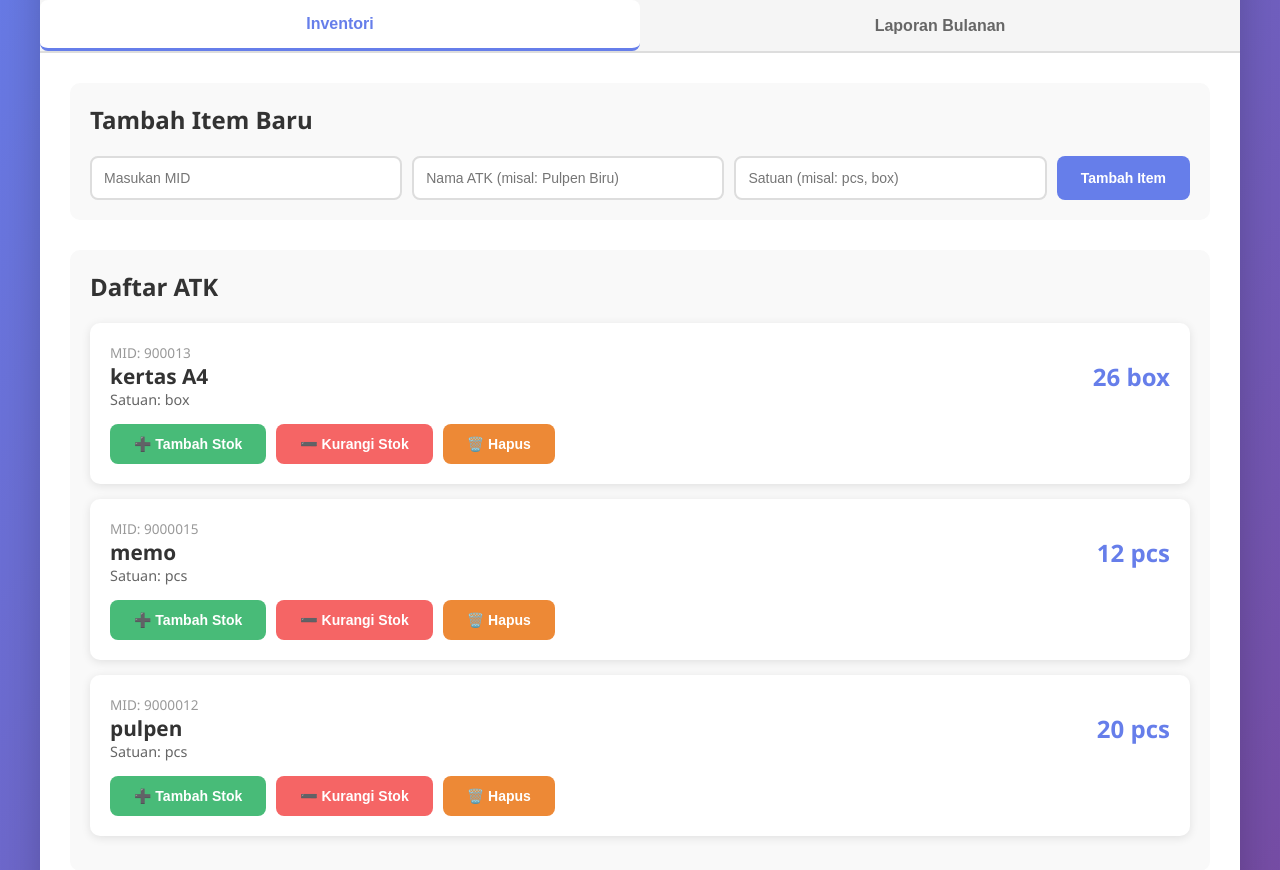
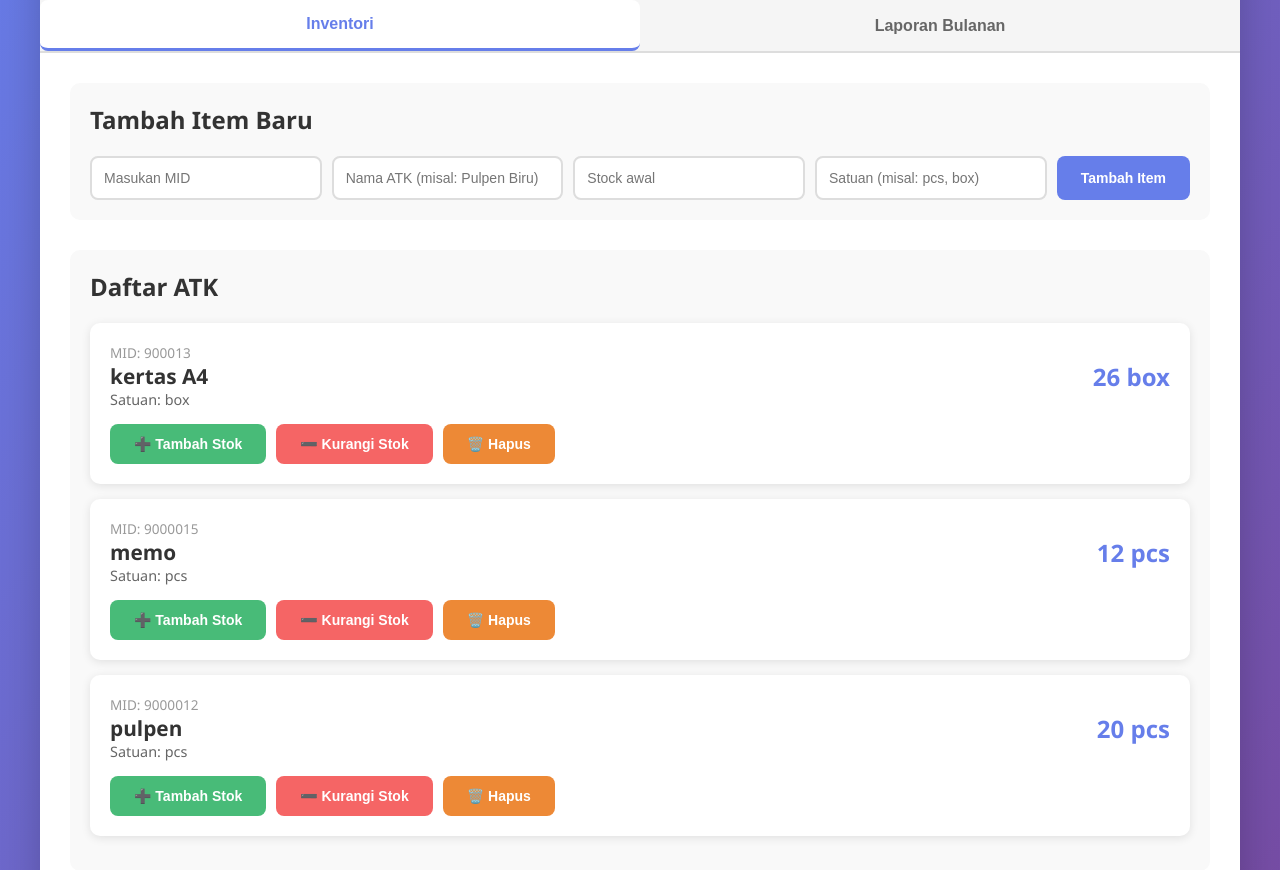
Before and after one commit to motivasimuda27-eng/atk-dashboard, a Flask app: page / in a window 1280 px wide. Shown: the part 197-1067 px from the top of the page. Run offline with Flask 3, Linux system fonts and the light colour scheme; data comes from the database, SQL or seed files in the repository; both versions use the stored data as it was after the commit.

Commit message:
menambahkan kembali input stock awal

```diff
--- a/app.py
+++ b/app.py
@@ -101,7 +101,7 @@ def add_item():
     cursor = conn.cursor()
     cursor.execute(
         'INSERT INTO items (mid, name, stock, unit) VALUES (?, ?, ?, ?)',
-        (data['mid'], data['name'], 0, data['unit'])
+        (data['mid'], data['name'], data['stock'], data['unit'])
     )
     conn.commit()
     item_id = cursor.lastrowid
--- a/app/static/js/app.js
+++ b/app/static/js/app.js
@@ -79,6 +79,7 @@ async function addItem(e) {
     // Ambil data dari form
     const mid = document.getElementById('itemMID').value;
     const name = document.getElementById('itemName').value;
+    const stock = parseInt(document.getElementById('itemStock').value);
     const unit = document.getElementById('itemUnit').value;
 
     try {
@@ -88,7 +89,7 @@ async function addItem(e) {
             headers: {
                 'Content-Type': 'application/json'
             },
-            body: JSON.stringify({mid, name, unit })
+            body: JSON.stringify({mid, name, stock, unit })
         });
 
         if (response.ok) {
--- a/app/templates/index.html
+++ b/app/templates/index.html
@@ -34,6 +34,7 @@
                 <form id="addItemForm">
                     <input type="text" id="itemMID" placeholder="Masukan MID" required>
                     <input type="text" id="itemName" placeholder="Nama ATK (misal: Pulpen Biru)" required>
+                    <input type="number" id="itemStock" placeholder="Stock awal" required>
                     <input type="text" id="itemUnit" placeholder="Satuan (misal: pcs, box)" required>
                     <button type="submit">Tambah Item</button>
                 </form>
```
Also changed, not shown: atk.db, 1 other file.
